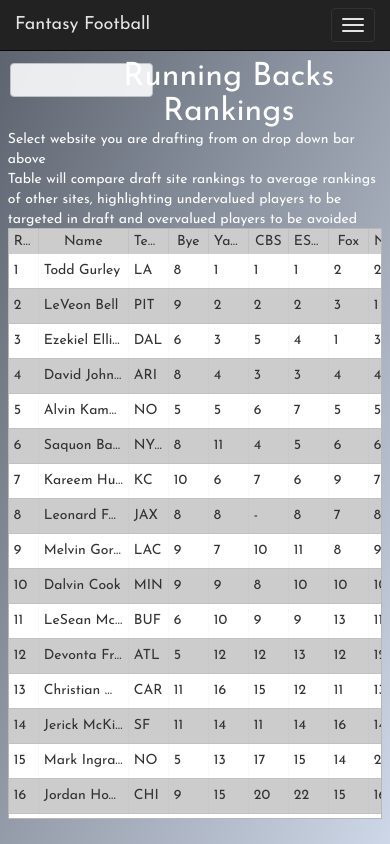
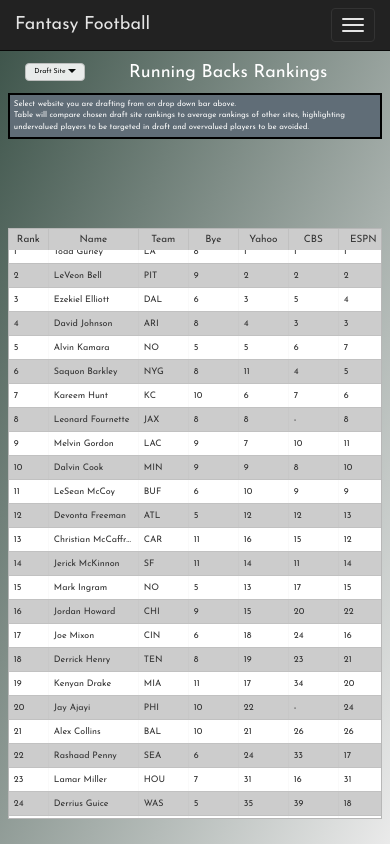
Before and after one commit to rob-snyder7/draftGuide, a React (Create React App) app: page / in a window 390 px wide. Built offline with nearby package versions, Linux system fonts and the light colour scheme.

Commit message:
finished formatting ready for deploy

```diff
--- a/src/Components/GuideHeader/GuideHeader.css
+++ b/src/Components/GuideHeader/GuideHeader.css
@@ -1,9 +1,9 @@
 .guideInstructions {
 	border: 2px solid black;
-	padding: 3px 3px 3px 3px;
-	background-color: #5E8091;
+	padding: 4px 4px 4px 4px !important;
+	background-color: #606D77;
+	margin-bottom: 5px;
 }
-
 
 div.color {
 	border: 1px solid black;
@@ -16,7 +16,7 @@ div.color {
 }
 
 .guideheader h1 {
-	font-size: 32px;
+	font-size: calc(24px + 1vw);
 	margin-top: 0px;
 	margin-bottom: 0px;
 }
@@ -24,3 +24,56 @@ div.color {
 .keyText {
 	font-size: calc(6px + .5vw);
 }
+
+.btn {
+	color: black !important;
+	font-size: 12px !important;
+	padding: 5px 8px !important;
+}
+
+div.col-md-5 {
+	padding-left: 6px;
+	padding-right: 3px;
+}
+
+div.row {
+	margin-left: 0px;
+	margin-right: 0px;
+}
+
+div.keySegment {
+	padding-right: 0px;
+	padding-left: 20px;
+	padding-bottom: 5px;
+}
+
+@media screen and (max-width: 500px) {
+  .btn {
+     font-size: 7px !important;
+     padding: 3px 8px !important;
+  }
+  .guideheader h1 {
+  	font-size: 18px;
+  	padding-top: 3px;
+  	padding-left: 4px;
+  }
+  .keyText {
+  	font-size: calc(2px + 1vw);
+ 	line-height: 12px;
+  }
+  div.keySegment {
+  	padding-left: 5px !important;
+  	padding-bottom: 2px !important;
+  }
+  div.col-xs-5 {
+    width: 37vw;
+  }
+}
+
+.dropdown-menu>li>a {
+	font-size: 10px;
+}
+
+.howText {
+	font-size: calc(6px + .5vw);
+}
--- a/src/Components/GuideHeader/GuideHeader.js
+++ b/src/Components/GuideHeader/GuideHeader.js
@@ -13,12 +13,12 @@ const GuideHeader = ({onDropdownClick, reset, source, name}) => {
 				<div className='col-md-2 col-sm-2 col-xs-2'>
 					<DraftsiteDropdown onDropdownClick={onDropdownClick} source={source}/>
 				</div>
-				<div className='col-md-8 col-sm-10 col-xs-10'>
+				<div className='col-md-8 col-sm-8 col-xs-10'>
 					<h1 className='tc white'>{name} Rankings</h1>
 				</div>
-				<div className='col-md-2 col-sm-0 col-xs-0'></div>
+				<div className='col-md-2 col-sm-2 col-xs-0'></div>
 			</div>
-			<div className=''>
+			<div className='pt3'>
 			{[<GuideHowTo />, <GuideKey source={source}/>][reset]}
 			</div>
 		</div>
--- a/src/Components/GuideHeader/GuideHowTo.js
+++ b/src/Components/GuideHeader/GuideHowTo.js
@@ -2,11 +2,11 @@ import React from 'react';
 
 const GuideHowTo = () => {
 	return (
-  		<div className='white'>
-          	<p>
-			  	Select website you are drafting from on drop down bar above
+  		<div className='guideInstructions white howText'>
+          	<p style={{margin: '0px'}}>
+			  	Select website you are drafting from on drop down bar above.
 			  	<br/>
-			  	Table will compare draft site rankings to average rankings of other sites, highlighting undervalued players to be targeted in draft and overvalued players to be avoided
+			  	Table will compare chosen draft site rankings to average rankings of other sites, highlighting undervalued players to be targeted in draft and overvalued players to be avoided.
 			</p>
 		</div>
 	)
--- a/src/Components/GuideHeader/GuideKey.js
+++ b/src/Components/GuideHeader/GuideKey.js
@@ -2,13 +2,13 @@ import React from 'react';
 
 const GuideKey = ({source}) => {
 	return (
-			<div className='row white keyText'>
-				          		<div className='col-md-4 col-sm-4 col-xs-12'>
+			<div className='row mb3 white keyText'>
+				          		<div className='guideInstructions col-md-4 col-sm-4 col-xs-12'>
 					         		<span>
-					         				The table compares {source} to average of other sites. Use DIF column to determine value of players.
+					         				Table compares rankings of {source} to average rankings of other sites. Target players with positive DIF.
 					         		</span>
 					          	</div>
-				          		<div className='col-md-8 col-sm-8 col-xs-12'>
+				          		<div className='keySegment col-md-8 col-sm-8 col-xs-12'>
 					          		<div className="">
 					          			<div className='col-md-1 col-sm-1 col-xs-1 color' style={{backgroundColor: "#2D882D"}}>
 					          			</div>
--- a/src/Components/TableRankings.js
+++ b/src/Components/TableRankings.js
@@ -9,7 +9,7 @@ const TableRankings = ({name, data}) => {
 
 	return (
 		<div className='tableFrame'>
-			<h1 className='rankheader black tc'>{name} Rankings</h1>
+			<h1 className='rankheader near-white tc'>{name} Rankings</h1>
 	    	<ReactTable
 	    		pageSize={data.length}
 	    		showPagination={false}
--- a/src/Containers/App.css
+++ b/src/Containers/App.css
@@ -1,7 +1,7 @@
 @import url('https://fonts.googleapis.com/css?family=Josefin+Sans');
 
 body {
-  	background: linear-gradient(to bottom right, #5A616C, #CED7E7);
+  	background: linear-gradient(to bottom right, #3A5147, #EAEAEA);
   	font-family: 'Josefin Sans', sans-serif !important;
 }
 
@@ -12,6 +12,22 @@ body {
 
 .ReactTable .rt-thead::-webkit-scrollbar {
    background: transparent;
+}
+
+.ReactTable .rt-tbody {
+	font-size: 12px;
+	line-height: 14px;
+}
+
+@media screen and (max-width: 500px) {
+	.ReactTable .rt-tbody {
+		font-size: 9px;
+		line-height: 9px;
+	}
+	.ReactTable .rt-thead {
+		font-size: 10px;
+		margin-bottom: -10px;
+	}
 }
 
 
--- a/src/Containers/GuideRankings.js
+++ b/src/Containers/GuideRankings.js
@@ -10,7 +10,7 @@ class GuideRankings extends Component {
 	constructor(props) {
 		super(props)
 		this.state = {
-			source: 'Select Draft Site',
+			source: 'Draft Site',
 			reset: 0,
 			columns: rankColumns,
 			data: this.props.data,
@@ -28,7 +28,7 @@ class GuideRankings extends Component {
 		let hold = 1
 		if (event==='Reset') {
 			hold = 0
-			event='Select Draft Site' }
+			event='Draft Site' }
 
 		this.setState({reset: hold});
 		this.setState({source: event});
--- a/src/Utils/GuideFunctions.js
+++ b/src/Utils/GuideFunctions.js
@@ -2,9 +2,9 @@
 
 export function alterWidth(columns) {
 	for (var i = 0; i < columns.length; i++) {
-		columns[i]['minWidth'] = 40;
+		columns[i]['minWidth'] = 50;
 		if (columns[i]['Header']===`Rank`) {
-			columns[i]['minWidth'] = 30;
+			columns[i]['minWidth'] = 40;
 		} else if (columns[i]['Header']===`Name`) {
 			columns[i]['minWidth'] = 90
 		}
@@ -49,7 +49,7 @@ export function rowColor(rowInfo, pageSize) {
 	 	adjguideColumns.splice(3,0,check[0]);
 	 	adjguideColumns[8]['Header'] = 'AVG w/o ' + event;
   		[3,8,9].forEach(element => {
-  			adjguideColumns[element]['headerStyle'] = {backgroundColor: '#5E8091', fontWeight: 400, width: '10%', color: 'white'};
+  			adjguideColumns[element]['headerStyle'] = {backgroundColor: '#606D77', fontWeight: 400, width: '10%', color: 'white'};
   		});
 	 	return adjguideColumns;
  	}
```
